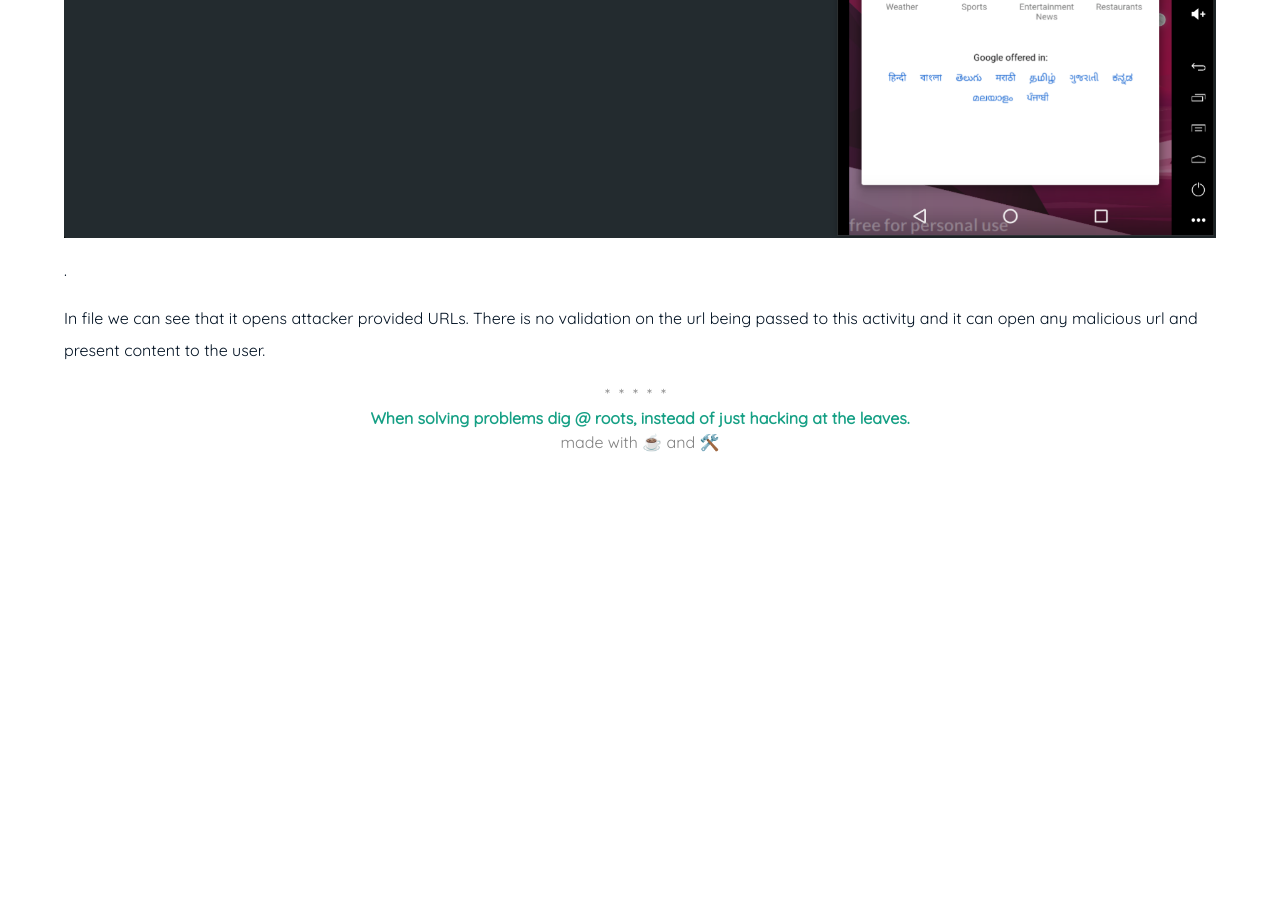
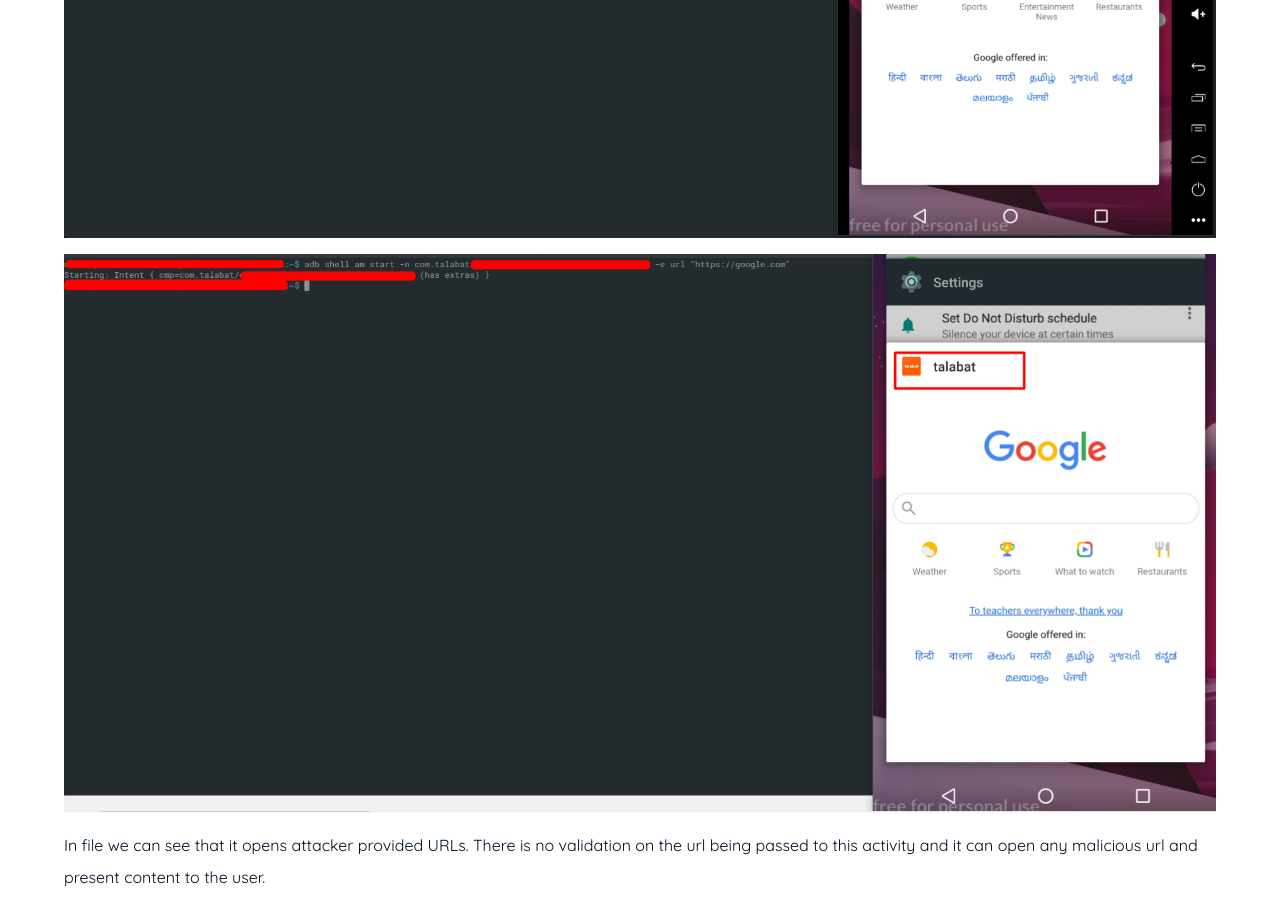
Before and after one commit to husinul/husinul.github.io, a Jekyll site: the page built from _posts/2020-09-04-Abusing Webviews in Android App.md, in a window 1280 px wide and 900 px high, scrolled down 944 px. Built offline with Jekyll 4.4.1, drawn with Linux system fonts in a browser that asks for light colours; before the commit the page ends 1458 px from its top, so only the background shows below that.

Commit message:
Update 2020-09-04-Abusing Webviews in Android App.md

```diff
--- a/_posts/2020-09-04-Abusing Webviews in Android App.md
+++ b/_posts/2020-09-04-Abusing Webviews in Android App.md
@@ -15,6 +15,6 @@
 
 ![image1](/assets/img/lime.png)
 
-.
+![image1](/assets/img/talabat.png)
 
 In file we can see that it opens attacker provided URLs. There is no validation on the url being passed to this activity and it can open any malicious url and present content to the user.
```
